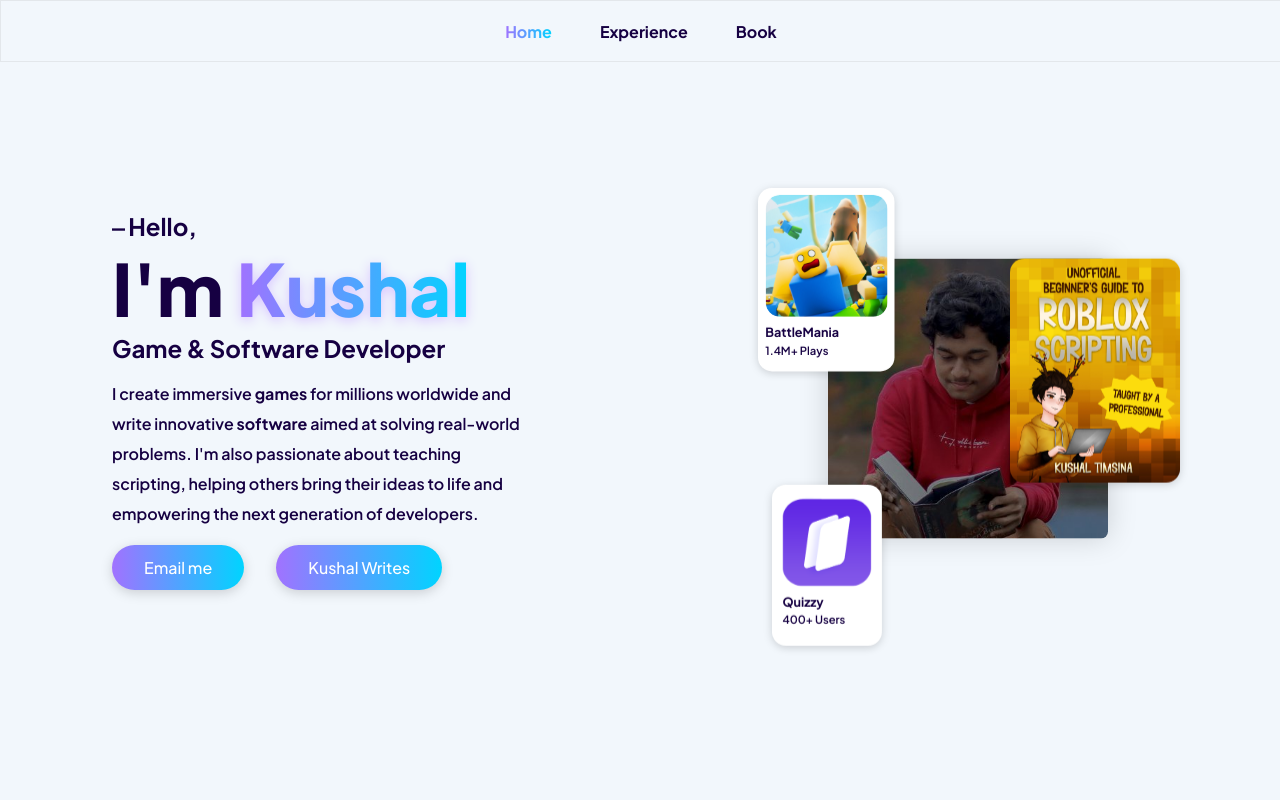
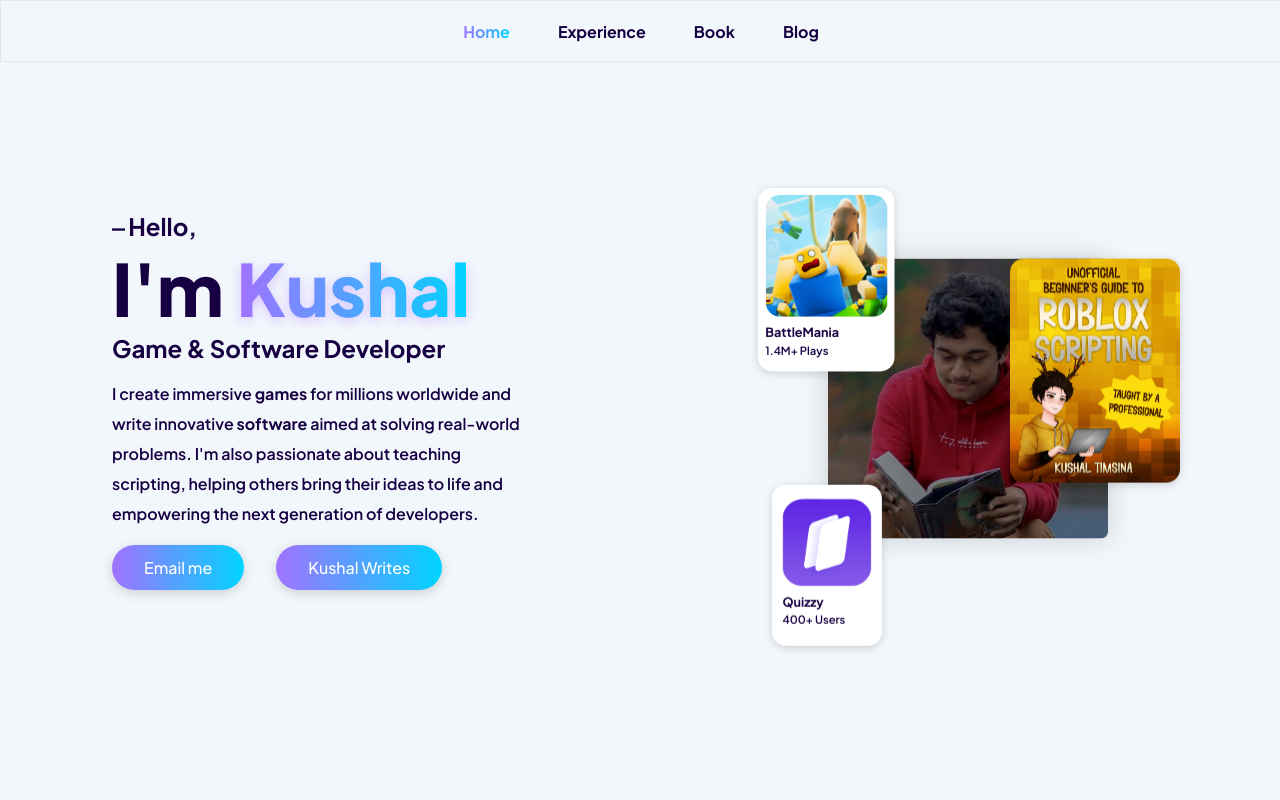
Before and after one commit to skeripting/portfolio-website, a React (Create React App) app in the folder portfolio/: page / in a window 1280 px wide. Shown: the top 800 px of the page. Built offline with nearby package versions, Linux system fonts and the light colour scheme.

Commit message:
Added blog in header

```diff
--- a/portfolio/src/components/Header/Header.jsx
+++ b/portfolio/src/components/Header/Header.jsx
@@ -16,7 +16,11 @@ function Header() {
         ></ClickableText>
         <ClickableText
           text="Experience"
-          active={location.hash === "#experience" ? "1" : "0"}
+          active={
+            location.pathname === "/" && location.hash === "#experience"
+              ? "1"
+              : "0"
+          }
           href="/experience"
         ></ClickableText>
         <ClickableText
@@ -24,6 +28,11 @@ function Header() {
           active={location.pathname === "/book" ? "1" : "0"}
           href="/book"
         ></ClickableText>
+        <ClickableText
+          text="Blog"
+          active={location.hash === "/blog" ? "1" : "0"}
+          href="/blog"
+        ></ClickableText>
       </div>
     </div>
   );
```
